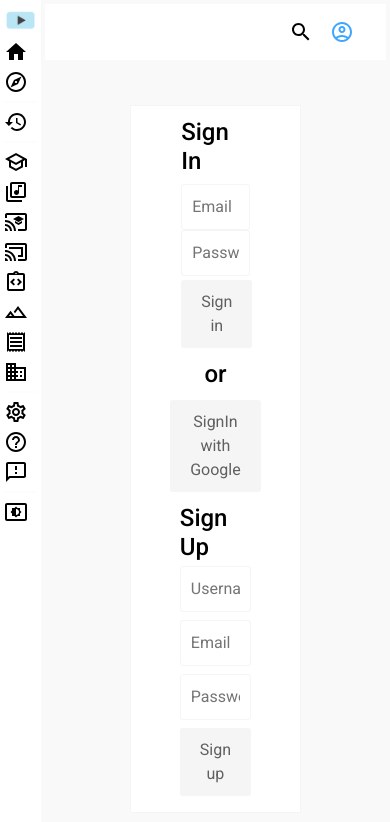
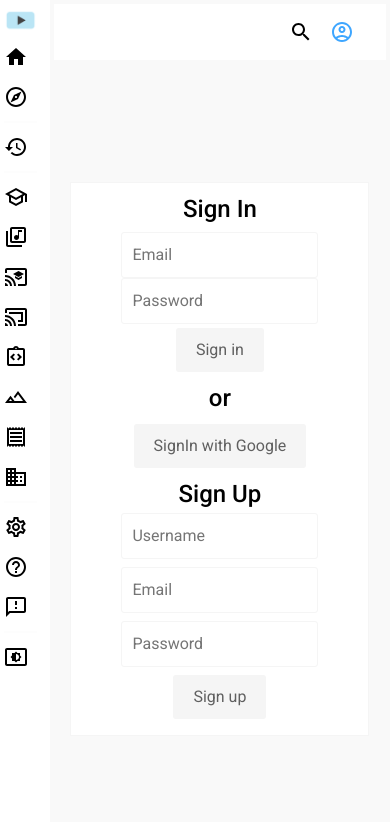
Before and after one commit to bina100/SafeTubeClient, a React (Create React App) app: page /admin in a window 390 px wide. Shown: the top 822 px of the page. Built offline with nearby package versions, Linux system fonts and the light colour scheme.

Commit message:
fixed mobile

```diff
--- a/src/components/DeleteVideo.jsx
+++ b/src/components/DeleteVideo.jsx
@@ -28,6 +28,9 @@ const Wrapper = styled.div`
   flex-direction: column;
   gap: 20px;
   position: relative;
+  @media (max-width: 480px) {
+    width: 90%;
+  }
 `;
 const Close = styled.div`
   position: absolute;
--- a/src/components/Navbar.jsx
+++ b/src/components/Navbar.jsx
@@ -13,8 +13,13 @@ import { logout } from "../redux/userSlice";
 const Container = styled.div`
   position: sticky;
   top: 0;
+  left: 0;
   background: ${({ theme }) => theme.bgLighter};
   height: 56px;
+   @media (max-width: 480px) {
+    position: sticky;
+    width: 100%;
+  }
 `;
 const Wrapper = styled.div`
   display: flex;
--- a/src/components/Sidebar.jsx
+++ b/src/components/Sidebar.jsx
@@ -27,14 +27,14 @@ import { useSelector } from "react-redux";
 const Container = styled.div`
   flex: 1;
   background: ${({ theme }) => theme.bgLighter};
-  /* height: 100vh; */
   min-height: 100vh;
   color: ${({ theme }) => theme.text};
   font-size: 14px;
   position: sticky;
   top: 0;
+  left: 0;
   @media (max-width: 480px) {
-    flex: 0.5;
+    flex: 0.75;
   }
 `;
 
@@ -42,6 +42,7 @@ const Wrapper = styled.div`
   padding: 8px 16px;
   @media (max-width: 480px) {
     padding: 8px 4px;
+    position: fixed;
   }
 `;
 
@@ -66,6 +67,10 @@ const Item = styled.div`
 
   &:hover {
     background: ${({ theme }) => theme.soft};
+  }
+
+  @media (max-width: 480px) {
+    padding: 8px 0px;
   }
 `;
 const Hr = styled.hr`
--- a/src/components/UploadVideoData.jsx
+++ b/src/components/UploadVideoData.jsx
@@ -28,6 +28,9 @@ const Wrapper = styled.div`
   flex-direction: column;
   gap: 20px;
   position: relative;
+  @media (max-width: 480px) {
+    width: 90%;
+  }
 `;
 const Close = styled.div`
   position: absolute;
--- a/src/pages/SignIn.jsx
+++ b/src/pages/SignIn.jsx
@@ -27,6 +27,9 @@ const Wrapper = styled.div`
   padding: 12px 50px;
   gap: 8px;
   width: 50%;
+  @media (max-width: 480px) {
+    width: 90%;
+  }
 `;
 const Form = styled.form`
   text-align: center;
--- a/src/pages/Video.jsx
+++ b/src/pages/Video.jsx
@@ -42,7 +42,7 @@ const StyledYouTube = styled(YouTube)`
   cursor: pointer;
   @media (max-width: 480px) {
     iframe {
-      width: 80vw;
+      width: 90vw;
     }
   }
 `;
--- a/src/popup/Popup.jsx
+++ b/src/popup/Popup.jsx
@@ -29,6 +29,9 @@ const Wrapper = styled.div`
   display: flex;
   flex-direction: column;
   gap: 20px;
+  @media (max-width: 480px) {
+    width: 90%;
+  }
 `;
 const Close = styled.div`
   position: absolute;
```
